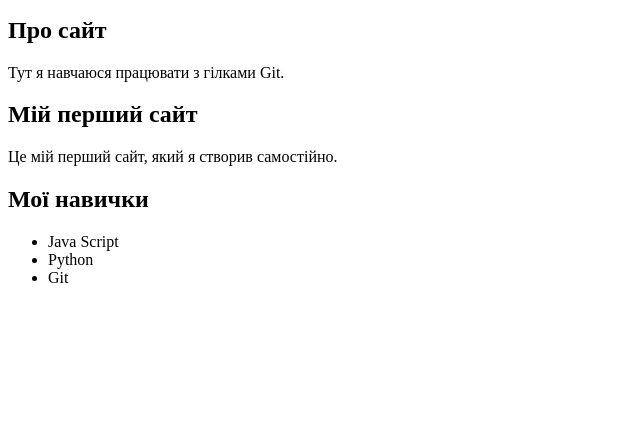
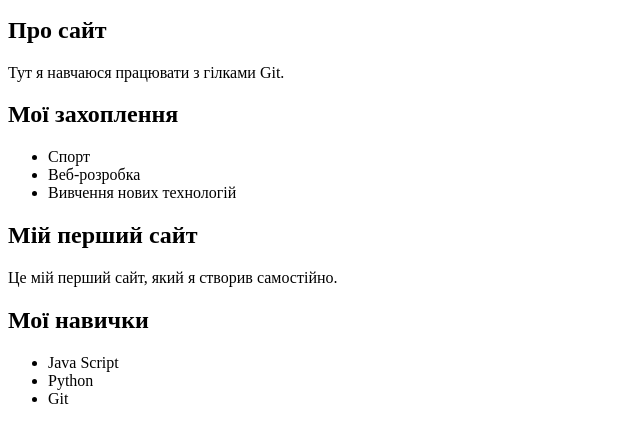
Before and after one commit to Ctrl-Ruva-V/my-first-git-project, a plain HTML site: page index.html in a window 1280 px wide. Shown: the part 233-676 px from the top of the page, without its empty margins (0-640 px from the left). Drawn offline with Linux system fonts and the light colour scheme.

Commit message:
Add hobbies section

```diff
--- a/index.html
+++ b/index.html
@@ -17,6 +17,15 @@
   </section>
 
   <section>
+  <h2>Мої захоплення</h2>
+  <ul>
+    <li>Спорт</li>
+    <li>Веб-розробка</li>
+    <li>Вивчення нових технологій</li>
+  </ul>
+</section>
+
+  <section>
     <h2>Мій перший сайт</h2>
     <p>Це мій перший сайт, який я створив самостійно.</p>
   </section>
```
